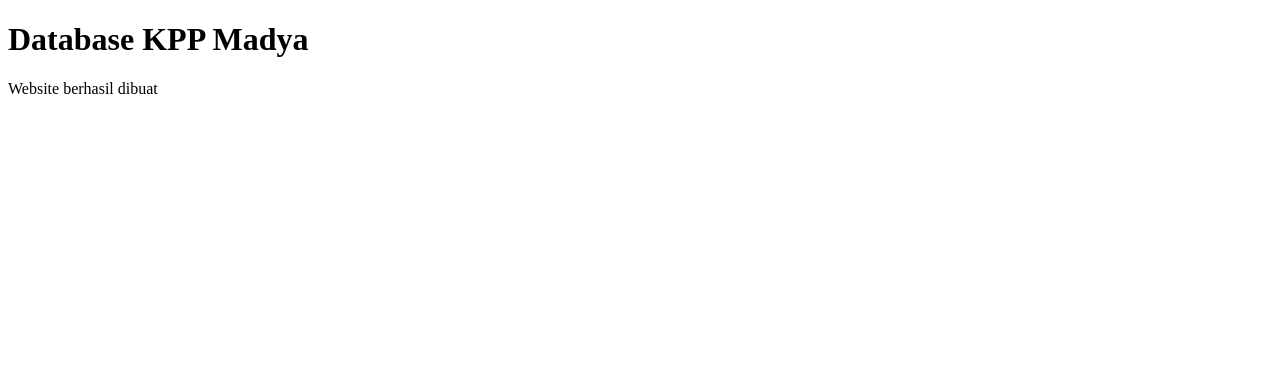
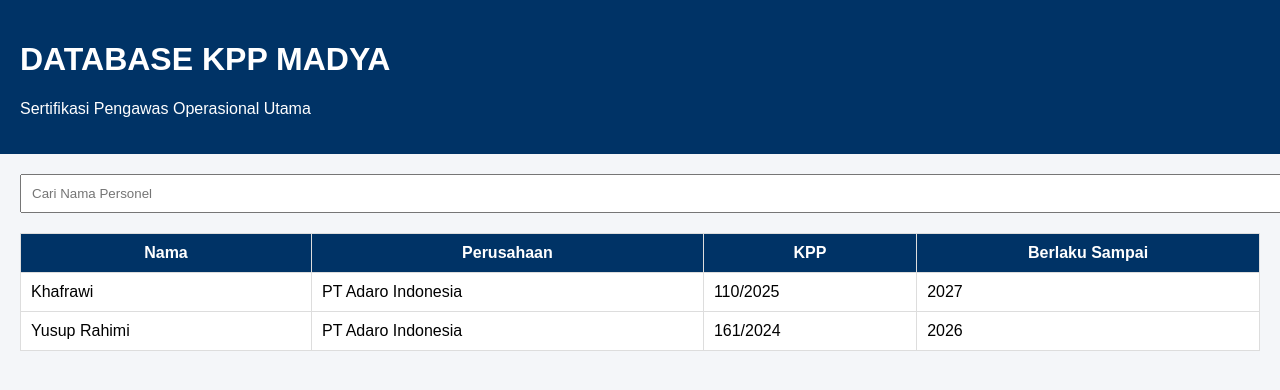
Before and after one commit to rahmadriffaldi689/DataBase-KPPMadya, a plain HTML site: page index.html in a window 1280 px wide. Drawn offline with Linux system fonts and the light colour scheme.

Commit message:
Summary (required)

```diff
--- a/index.html
+++ b/index.html
@@ -1,14 +1,64 @@
 <!DOCTYPE html>
-<html>
+<html lang="id">
 <head>
 <meta charset="UTF-8">
+<meta name="viewport" content="width=device-width, initial-scale=1">
+
 <title>Database KPP Madya</title>
+
+<link rel="stylesheet" href="style.css">
+
 </head>
+
 <body>
 
-<h1>Database KPP Madya</h1>
+<div class="header">
 
-<p>Website berhasil dibuat</p>
+<h1>DATABASE KPP MADYA</h1>
+
+<p>Sertifikasi Pengawas Operasional Utama</p>
+
+</div>
+
+<div class="container">
+
+<input
+type="text"
+id="search"
+placeholder="Cari Nama Personel">
+
+<table>
+
+<thead>
+<tr>
+<th>Nama</th>
+<th>Perusahaan</th>
+<th>KPP</th>
+<th>Berlaku Sampai</th>
+</tr>
+</thead>
+
+<tbody id="tbl">
+
+<tr>
+<td>Khafrawi</td>
+<td>PT Adaro Indonesia</td>
+<td>110/2025</td>
+<td>2027</td>
+</tr>
+
+<tr>
+<td>Yusup Rahimi</td>
+<td>PT Adaro Indonesia</td>
+<td>161/2024</td>
+<td>2026</td>
+</tr>
+
+</tbody>
+
+</table>
+
+</div>
 
 </body>
 </html>
--- /dev/null
+++ b/style.css
@@ -0,0 +1,37 @@
+body{
+    font-family:Arial;
+    background:#f4f6f9;
+    margin:0;
+}
+
+.header{
+    background:#003366;
+    color:white;
+    padding:20px;
+}
+
+.container{
+    padding:20px;
+}
+
+input{
+    width:100%;
+    padding:10px;
+    margin-bottom:20px;
+}
+
+table{
+    width:100%;
+    border-collapse:collapse;
+    background:white;
+}
+
+th{
+    background:#003366;
+    color:white;
+}
+
+th,td{
+    padding:10px;
+    border:1px solid #ddd;
+}
```
Also changed, not shown: script.js (added).
